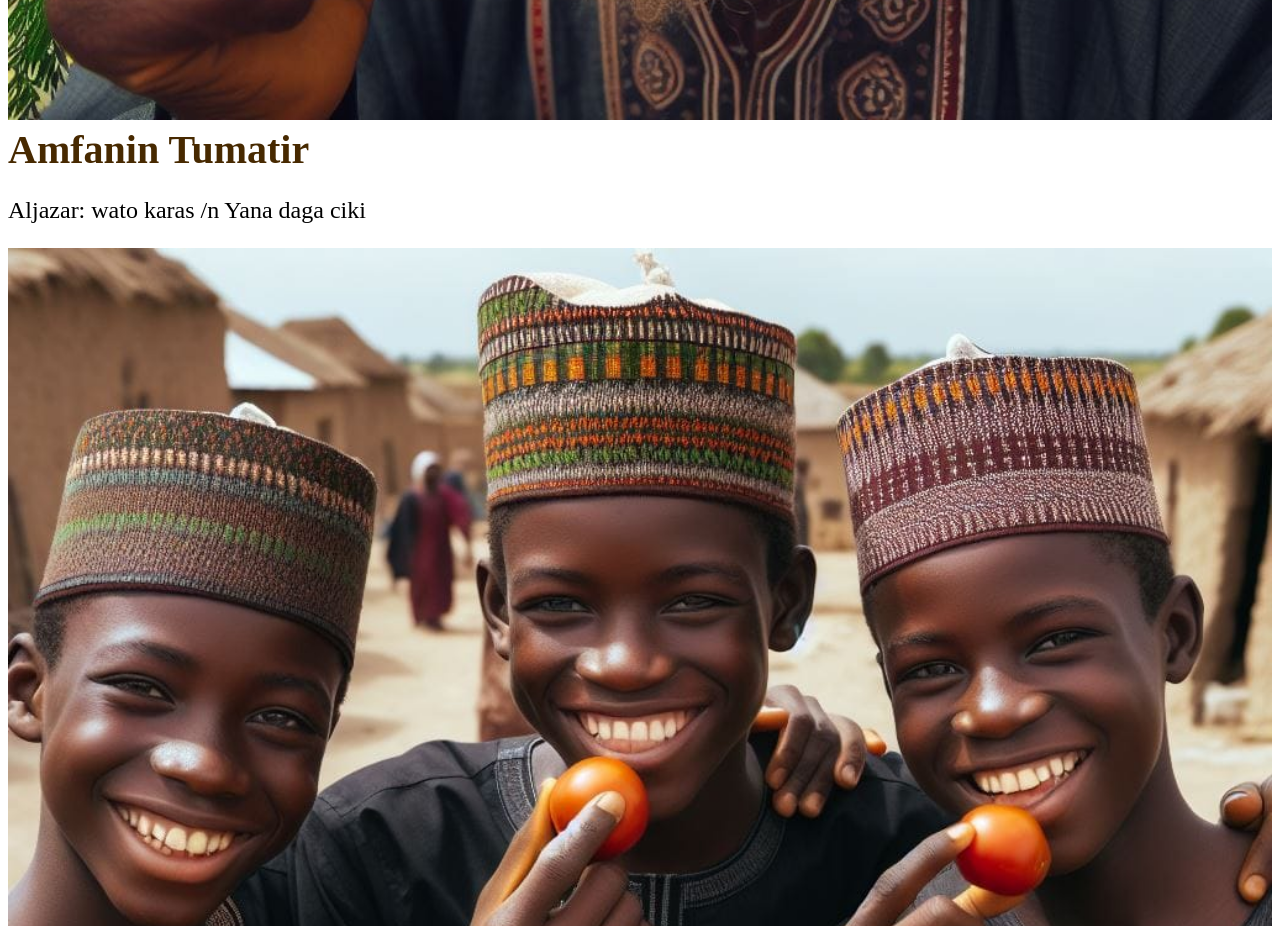
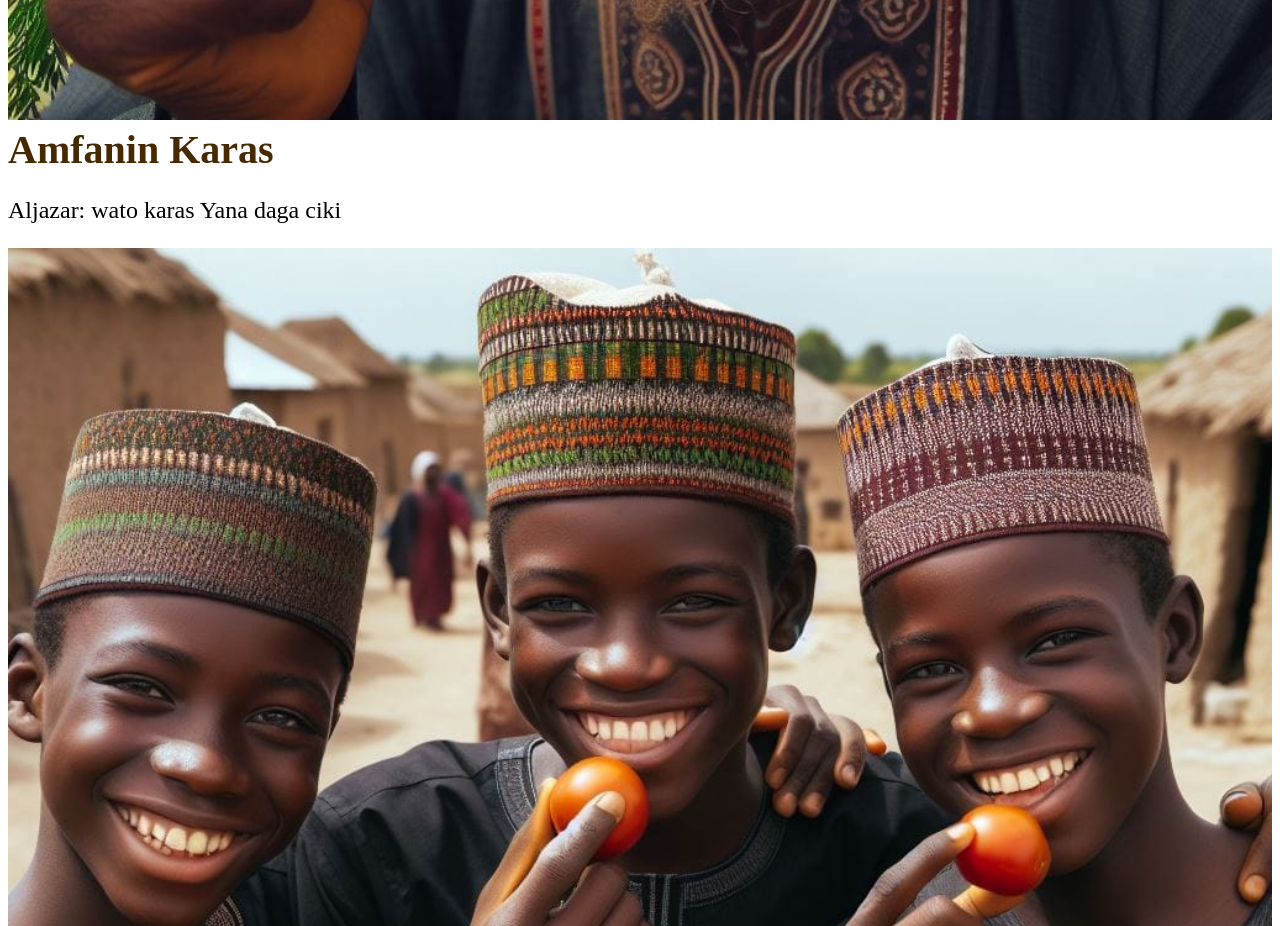
Before and after one commit to abdullahscontrol/Up2down, a React (Vite) app: page / in a window 1280 px wide. Shown: the part 1240-2166 px from the top of the page. Built offline with nearby package versions, Linux system fonts and the light colour scheme.

Commit message:
Update Home.jsx

```diff
--- a/src/components/Home.jsx
+++ b/src/components/Home.jsx
@@ -1,8 +1,8 @@
 const courseData = [
     {
         image: "006-img.jpg",
-        title: "Amfanin Tumatir",
-        article: "Aljazar: wato karas /n Yana daga ciki "
+        title: "Amfanin Karas",
+        article: "Aljazar: wato karas \n Yana daga ciki "
     },
         {
         image: "001-img.jpg",
```
